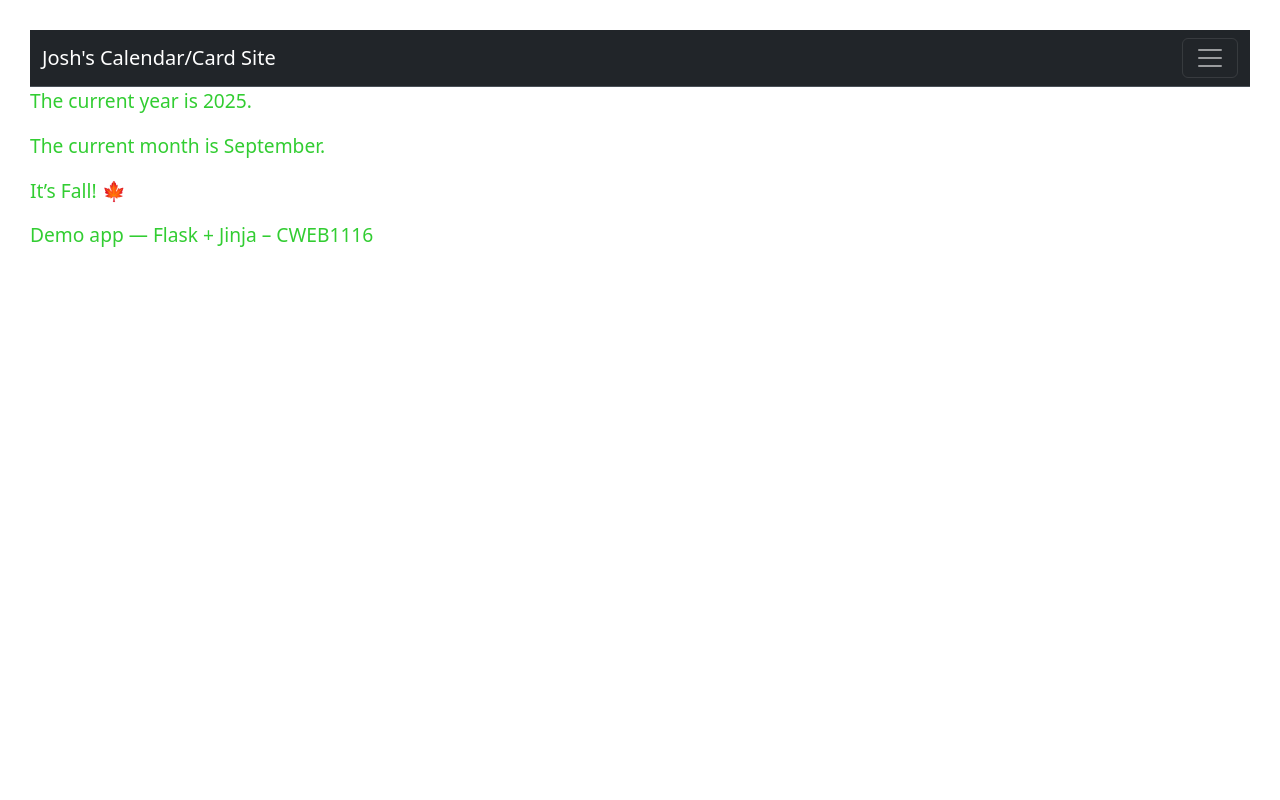
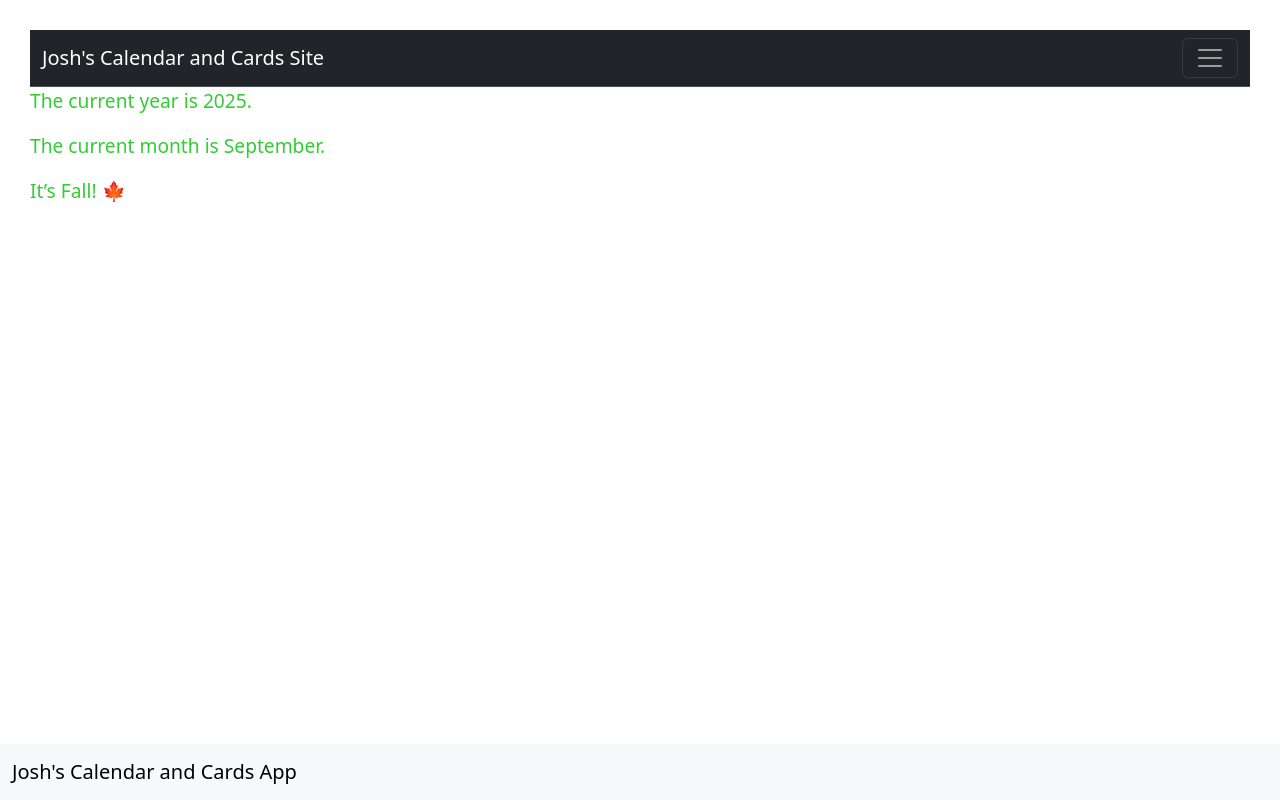
Before and after one commit to JLuppes/SeasonsApp, a Flask app: page / in a window 1280 px wide. Run offline with Flask 3, Linux system fonts and the light colour scheme.

Commit message:
Add footer

```diff
--- a/templates/base.html
+++ b/templates/base.html
@@ -36,7 +36,7 @@
       >
         <div class="container-fluid">
           <a class="navbar-brand" href="{{ url_for('home') }}"
-            >Josh's Calendar/Card Site</a
+            >Josh's Calendar and Cards Site</a
           >
           <button
             class="navbar-toggler"
@@ -67,7 +67,11 @@
     <main>{% block content %}{% endblock %}</main>
 
     <footer>
-      <p>Demo app — Flask + Jinja – CWEB1116</p>
+      <nav class="navbar fixed-bottom bg-body-tertiary">
+        <div class="container-fluid">
+          <a class="navbar-brand" href="#">Josh's Calendar and Cards App</a>
+        </div>
+      </nav>
     </footer>
   </body>
 </html>
```
